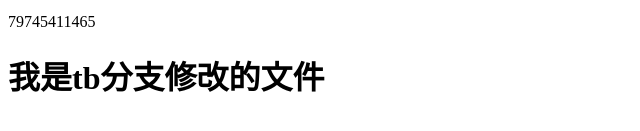
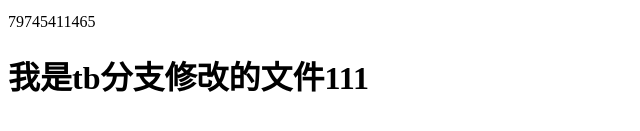
Before and after one commit to MomentRing/my-project02, a plain HTML site: page index.html in a window 1280 px wide. Shown: the part 237-368 px from the top of the page, 0-640 px from the left. Drawn offline with Linux system fonts and the light colour scheme.

Commit message:
设置冲突2

```diff
--- a/index.html
+++ b/index.html
@@ -16,7 +16,7 @@
     <p>333</p>
     <p>11111</p>
     <p>79745411465</p>
-    <h1>我是tb分支修改的文件</h1>
+    <h1>我是tb分支修改的文件111</h1>
     <script src="./index.js"></script>
 </body>
 </html>
```
